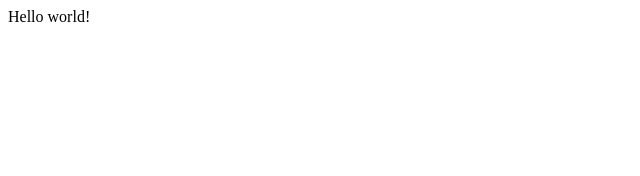
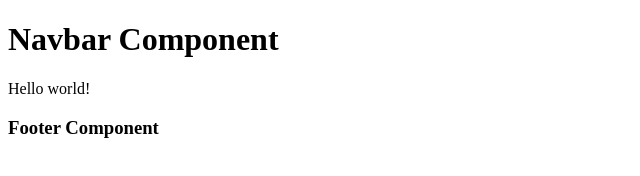
Before and after one commit to JIAQI13/MyLittleBlog, a Gatsby site: page / in a window 1280 px wide. Shown: the whole page, without its empty margins (0-640 px from the left). Built offline with nearby package versions, Linux system fonts and the light colour scheme; Gatsby itself is replaced by a stand-in of ours.

Commit message:
add componets of footer and header

```diff
--- /dev/null
+++ b/src/components/Footer.js
@@ -0,0 +1,5 @@
+import React from "react"
+const Footer = () => {
+  return <h3>Footer Component</h3>
+}
+export default Footer
--- /dev/null
+++ b/src/components/Layout.js
@@ -0,0 +1,13 @@
+import React from "react"
+import Navbar from "./Navbar"
+import Footer from "./Footer"
+const Layout = ({ children }) => {
+  return (
+    <>
+      <Navbar />
+      {children}
+      <Footer />
+    </>
+  )
+}
+export default Layout
--- /dev/null
+++ b/src/components/Navbar.js
@@ -0,0 +1,5 @@
+import React from "react"
+const Navbar = () => {
+  return <h1>Navbar Component</h1>
+}
+export default Navbar
--- /dev/null
+++ b/src/pages/about.js
@@ -0,0 +1,5 @@
+import React from "react"
+const About = () => {
+  return <div>About page</div>
+}
+export default About
--- /dev/null
+++ b/src/pages/contact.js
@@ -0,0 +1,5 @@
+import React from "react"
+const Contact = () => {
+  return <div>Contact Page</div>
+}
+export default Contact
--- a/src/pages/index.js
+++ b/src/pages/index.js
@@ -1,5 +1,5 @@
 import React from "react"
-
+import Layout from "../components/Layout"
 export default function Home() {
-  return <div>Hello world!</div>
+  return <Layout>Hello world!</Layout>
 }
```
